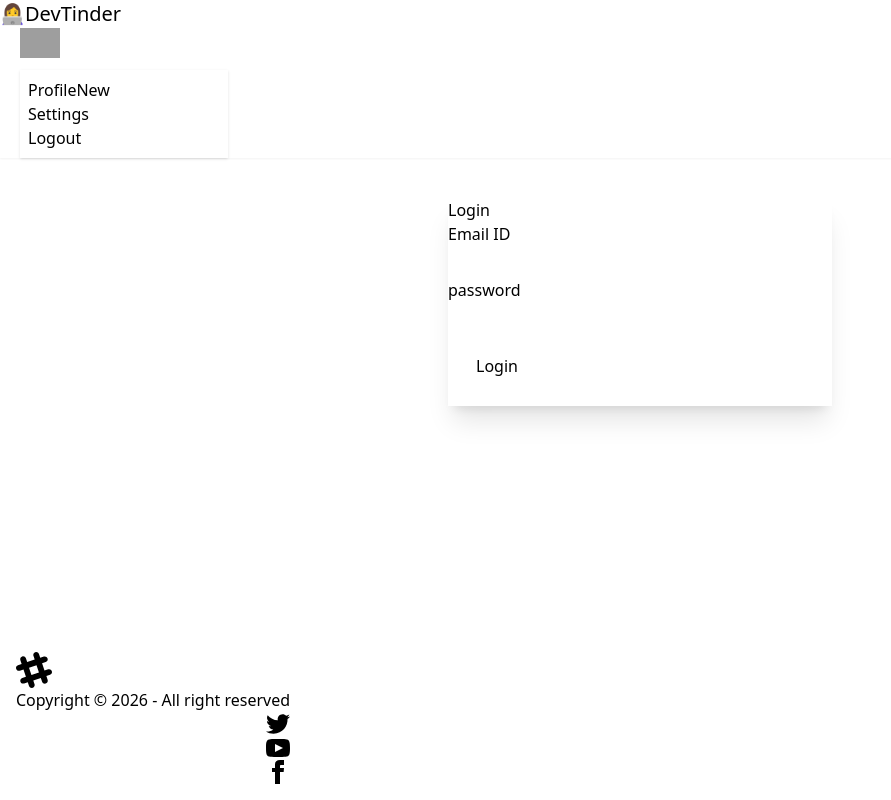
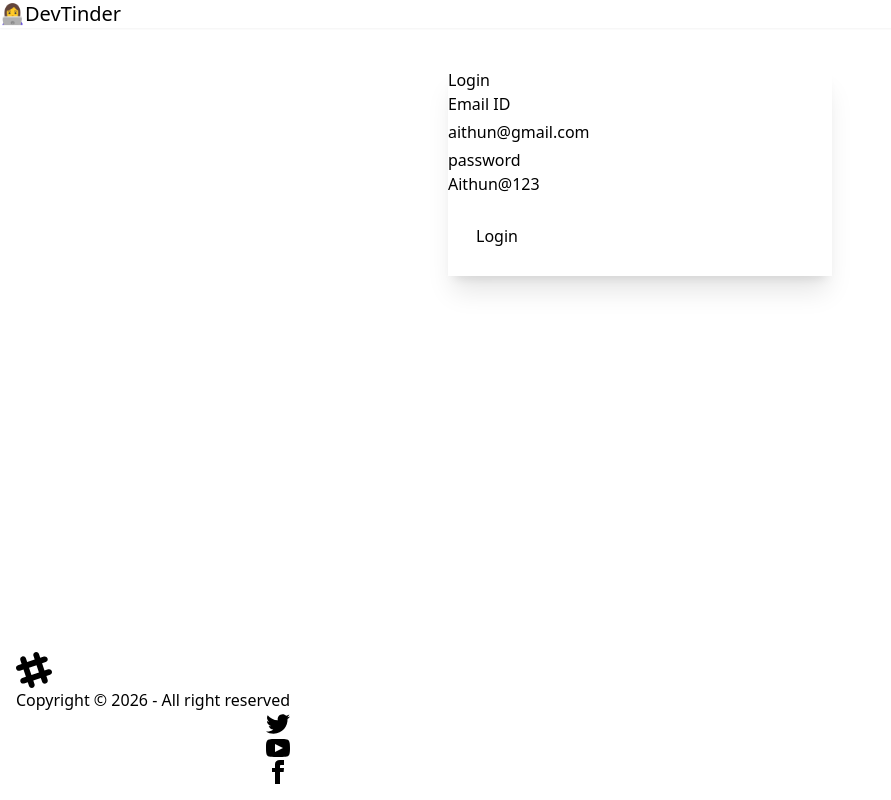
Before and after one commit to hemanthkumarkrishnan/devTinder-frontend, a React (Vite) app: page /login in a window 1280 px wide. Shown: the whole page, without its empty margins (0-891 px from the left). Built offline with nearby package versions, Linux system fonts and the light colour scheme; grey boxes are pictures that could not be loaded; the HTML template or start-up script is replaced by a standard one.

Commit message:
routing and all redux setup is fixed

```diff
--- a/package.json
+++ b/package.json
@@ -10,8 +10,11 @@
     "preview": "vite preview"
   },
   "dependencies": {
+    "@reduxjs/toolkit": "^2.11.2",
+    "axios": "^1.13.2",
     "react": "^19.2.0",
     "react-dom": "^19.2.0",
+    "react-redux": "^9.2.0",
     "react-router": "^7.12.0"
   },
   "devDependencies": {
--- a/src/Login.jsx
+++ /dev/null
@@ -1,34 +0,0 @@
-import React from "react";
-
-const Login = () => {
-  return (
-    <div className="flex justify-center my-10">
-      <div className="card bg-base-300 w-96 shadow-xl">
-        <div className="card-body">
-          <h2 className="card-title justify-center font-medium text-base">Login</h2>
-          <div  >
-            <label className="form-control w-full max-w-xs ">
-              <div className="label" >
-                <span className="label-text">Email ID</span>
-              </div>
-              <input type="text" className="input input-bordered w-full max-w-xs my-1 xs focus:outline-black   "  />
-            </label>
-          </div>
-          <div >
-            <label className="form-control w-full max-w-xs ">
-              <div className="label" >
-                <span className="label-text my-1 ">password</span>
-              </div>
-              <input type="text" className="input input-bordered w-full max-w-xs  focus:outline-black"  />
-            </label>
-          </div>
-          <div className="card-actions justify-center m-2">
-            <button className="btn btn-primary bg-primary p-5 font-medium ">Login</button>
-          </div>
-        </div>
-      </div>
-    </div>
-  );
-};
-
-export default Login;
--- a/src/app.jsx
+++ b/src/app.jsx
@@ -1,20 +1,23 @@
 import { BrowserRouter, Route, Routes } from "react-router";
-import Body from "./Body";
-import Login from "./Login";
-import Profile from "./Profile";
+import Body from "./components/Body";
+import Login from "./components/Login";
+import Profile from "./components/Profile";
+import { Provider } from "react-redux";
+import appStore from "./utils/appStore";
 
 function App() {
   return (
     <>
-    <BrowserRouter basename="/">
-    <Routes>
-      <Route path="/" element={ <Body/> } >
-      <Route path="/login" element={ <Login/> } />
-      <Route path="/profile" element={ <Profile/> } />
-       </Route>
-    </Routes>
-
-    </BrowserRouter>
+      <Provider store={appStore}>
+        <BrowserRouter basename="/">
+          <Routes>
+            <Route path="/" element={<Body />}>
+              <Route path="/login" element={<Login />} />
+              <Route path="/profile" element={<Profile />} />
+            </Route>
+          </Routes>
+        </BrowserRouter>
+      </Provider>
     </>
   );
 }
--- /dev/null
+++ b/src/components/Login.jsx
@@ -0,0 +1,79 @@
+import React from "react";
+import { useState } from "react";
+import axios from "axios";
+import { useDispatch } from "react-redux";
+import { addUser } from "../utils/userSlice";
+import { useNavigate } from "react-router";
+import { BASE_URL } from "../utils/constants";
+
+const Login = () => {
+  const [emailId, setEmailId] = useState("aithun@gmail.com");
+  const [password, setPassword] = useState("Aithun@123");
+  const dispatch = useDispatch();
+  const navigate = useNavigate();
+
+  const handleLogin = async () => {
+    // Add login logic here
+    try {
+      const response = await axios.post(
+        BASE_URL + "/login",
+        {
+          emailId,
+          password,
+        },
+        { withCredentials: true },
+      );
+      dispatch(addUser(response.data));
+      return navigate("/");
+    } catch (error) {
+      console.error(error);
+    }
+  };
+  return (
+    <div className="flex justify-center my-10">
+      <div className="card bg-base-300 w-96 shadow-xl">
+        <div className="card-body">
+          <h2 className="card-title justify-center font-medium text-base">
+            Login
+          </h2>
+          <div>
+            <label className="form-control w-full max-w-xs ">
+              <div className="label">
+                <span className="label-text">Email ID</span>
+              </div>
+              <input
+                type="text"
+                className="input input-bordered w-full max-w-xs my-1 xs focus:outline-black   "
+                value={emailId}
+                onChange={(e) => setEmailId(e.target.value)}
+              />
+            </label>
+          </div>
+          <div>
+            <label className="form-control w-full max-w-xs ">
+              <div className="label">
+                <span className="label-text my-1 ">password</span>
+              </div>
+              <input
+                type="text"
+                className="input input-bordered w-full max-w-xs  focus:outline-black"
+                value={password}
+                onChange={(e) => setPassword(e.target.value)}
+              />
+            </label>
+          </div>
+          <div className="card-actions justify-center m-2">
+            <button
+              className="btn btn-primary bg-primary p-5 font-medium "
+              onClick={handleLogin}
+            >
+              Login
+            </button>
+          </div>
+        </div>
+      </div>
+    </div>
+  );
+};
+
+export default Login;
--- a/src/NavBar.jsx
+++ b/src/components/NavBar.jsx
@@ -1,23 +1,24 @@
-import React from 'react'
+import React from "react";
+import { useSelector } from "react-redux";
 
 const NavBar = () => {
+  const user = useSelector((store) => store.user);
   return (
-     <div className="navbar bg-base-200 shadow-sm">
-        <div className="flex-1">
-          <a className="btn btn-ghost text-xl">👩‍💻DevTinder</a>
-        </div>
-        <div className="flex gap-2">
-          <div className="dropdown dropdown-end mx-5">
+    <div className="navbar bg-base-300 shadow-sm">
+      <div className="flex-1">
+        <a className="btn btn-ghost text-xl">👩‍💻DevTinder</a>
+      </div>
+      {user && (
+        <div className="flex gap-2 justify-center items-center">
+          <div className="form-control  ">Welcome, {user.firstName}</div>
+          <div className="dropdown dropdown-end mx-5  flex   ">
             <div
               tabIndex={0}
               role="button"
               className="btn btn-ghost btn-circle avatar"
             >
               <div className="w-10 rounded-full">
-                <img
-                  alt="Tailwind CSS Navbar component"
-                  src="https://img.daisyui.com/images/stock/photo-1534528741775-53994a69daeb.webp"
-                />
+                <img alt="user photo" src={user.photoUrl} />
               </div>
             </div>
             <ul
@@ -39,8 +40,9 @@
             </ul>
           </div>
         </div>
-      </div>
-  )
-}
+      )}
+    </div>
+  );
+};
 
-export default NavBar
+export default NavBar;
--- a/src/index.css
+++ b/src/index.css
@@ -1,8 +1,3 @@
 @tailwind base;
 @tailwind components;
 @tailwind utilities;
-
-body {
-  font-size: none;
-  font-weight: none;
-}
--- /dev/null
+++ b/src/utils/appStore.js
@@ -0,0 +1,9 @@
+ import userReducer from "./userSlice";
+import { configureStore } from "@reduxjs/toolkit";
+const appStore = configureStore({
+  reducer: {
+    user: userReducer,
+  },
+});
+
+export default appStore;
--- /dev/null
+++ b/src/utils/constants.js
@@ -0,0 +1 @@
+export const  BASE_URL = "http://localhost:3000";
--- /dev/null
+++ b/src/utils/userSlice.js
@@ -0,0 +1,12 @@
+import { createSlice } from "@reduxjs/toolkit";
+
+const userSlice = createSlice({
+  name: "user",
+  initialState: null,
+  reducers: {
+    addUser: (state, action) => action.payload,
+    removeUser: () => null,
+  },
+});
+export const { addUser, removeUser } = userSlice.actions;
+export default userSlice.reducer;
```
Also changed, not shown: src/components/Body.jsx (renamed from src/Body.jsx), src/components/Footer.jsx (renamed from src/Footer.jsx), src/components/Profile.jsx (renamed from src/Profile.jsx), 1 other file (tests, documents, lock files or other folders).
